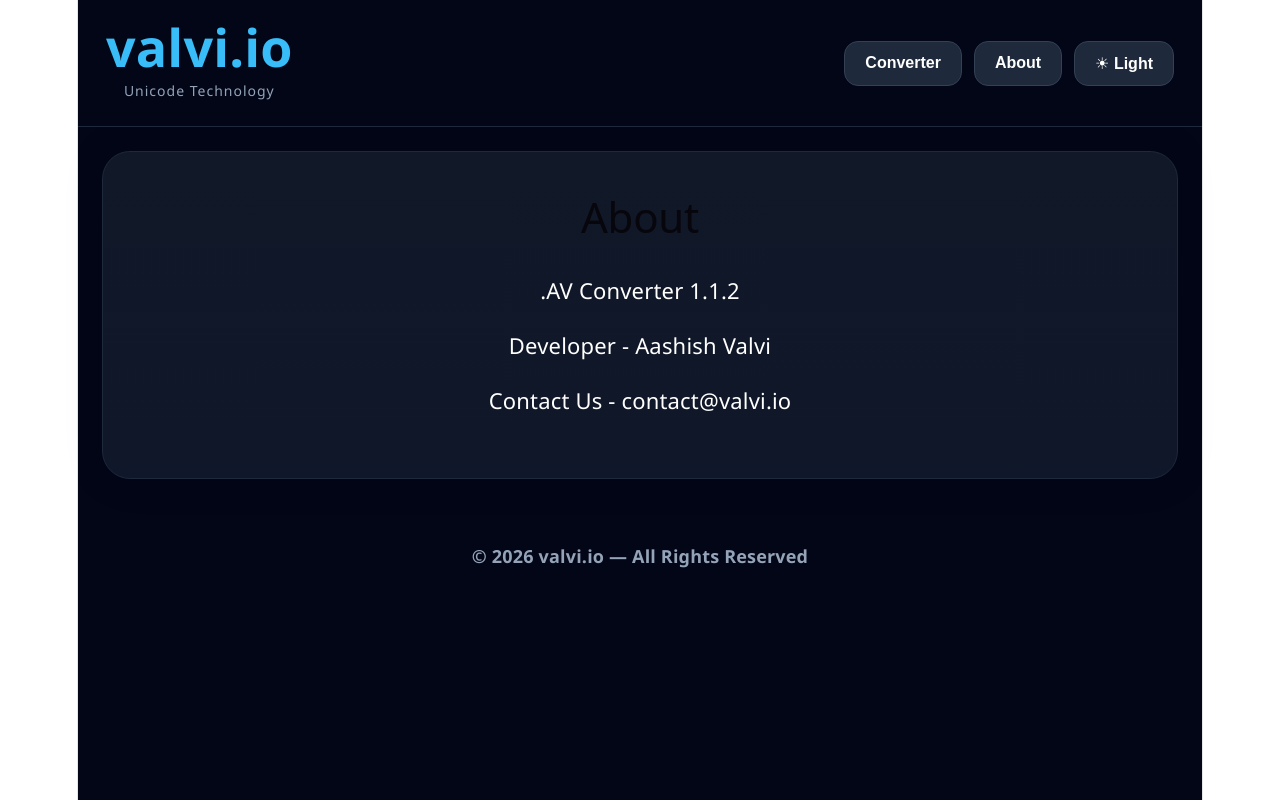
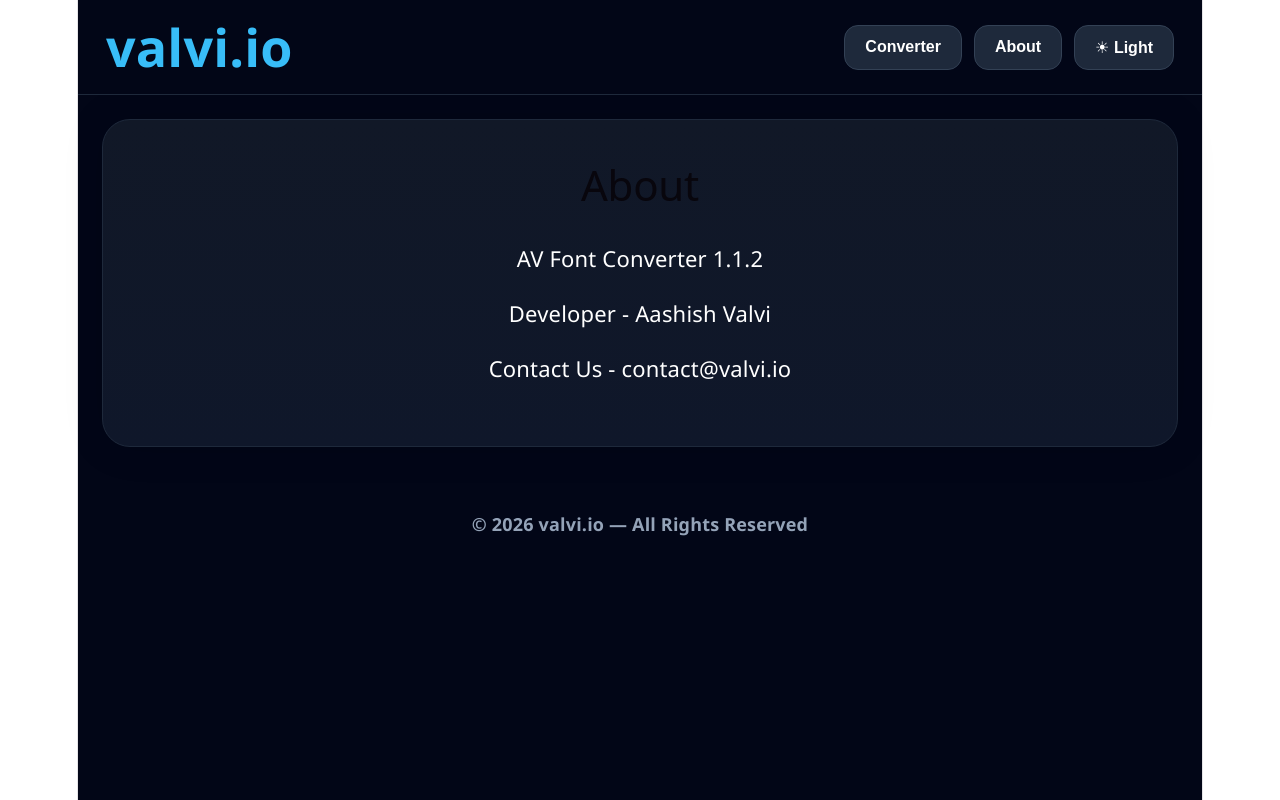
Before and after one commit to Ashish-valvi/font-converter-website, a React (Vite) app in the folder client/: page / in a window 1280 px wide. Both pictures are taken after a click on the button "About". Built offline with nearby package versions, Linux system fonts and the light colour scheme.

Commit message:
ui ux update

```diff
--- a/client/src/App.jsx
+++ b/client/src/App.jsx
@@ -167,7 +167,7 @@ function App() {
               valvi.io
             </div>
 
-            <div
+            {/* <div
               style={{
                 ...styles.logoSub,
 
@@ -177,7 +177,7 @@ function App() {
               }}
             >
               Unicode Technology
-            </div>
+            </div> */}
 
           </div>
 
@@ -522,7 +522,7 @@ function App() {
             </h2>
 
             <p style={styles.aboutText}>
-              .AV Converter 1.1.2
+              AV Font Converter 1.1.2
             </p>
 
             <p style={styles.aboutText}>
```
